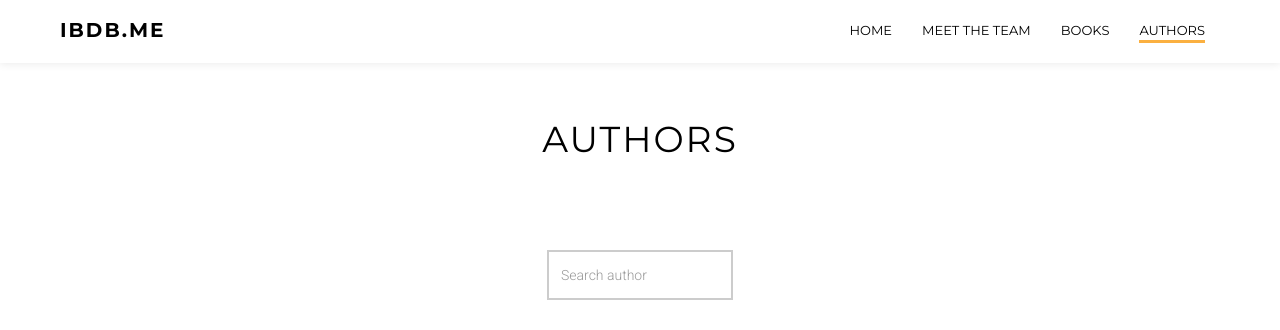
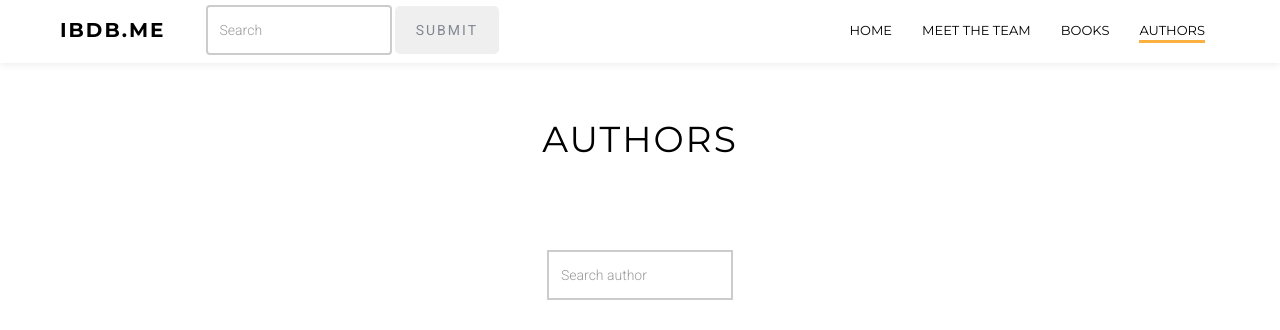
Before and after one commit to richeyh/cs373-idb, a Flask app: page /authors in a window 1280 px wide. Shown: the top 330 px of the page. Run offline with Flask 2, Linux system fonts and the light colour scheme; data that the repository does not hold is empty; some libraries are stand-ins or nearby versions.

Commit message:
added search bar

```diff
--- a/app/templates/base.html
+++ b/app/templates/base.html
@@ -86,6 +86,10 @@
 						<li id="books"><a href="{{ url_for('.Books')}}"><span>Books <span class="border"></span></span></a></li>
 						<li id="authors"><a href="{{ url_for('.Authors')}}"><span>Authors <span class="border"></span></span></a></li>
 					</ul>
+					<form id="search" class="navbar-form navbar-left">
+				        <input id="search-field" type="text" class="form-control" placeholder="Search">
+			        	<button type="submit" class="btn" style="margin-bottom: 0px">Submit</button>
+		      		</form>
 				</div>
 			</div>
 		</nav>
@@ -94,6 +98,19 @@
 	<div class="col-md-12">
 		{% block content%}
 		{% endblock %}
+	</div>
+
+
+
+	<div id="resultModal" class="modal fade" tabindex="999">
+		<div class="modal-dialog">
+		    <div class="modal-content">
+		    	<div id="result"></div>
+		    </div>
+		    <div class="modal-footer">
+        		<button type="button" class="btn btn-primary" data-dismiss="modal">Close</button>
+      		</div>
+		</div>
 	</div>
 
 	<footer id="fh5co-footer">
@@ -150,6 +167,19 @@
 	<script src="{{ url_for('static', filename='js/main.js') }}"></script>
 
 	<script type="text/javascript">
+		jQuery(document).ready(function($) {
+    			$( "#search" ).submit(function( event ) {
+    				event.preventDefault();
+    				var search_string = $('#search-field').val();
+    				$("#resultModal").modal('show');
+    				$.ajax({url: "/search/"+search_string, success: function(result){
+        				$("#result").html(result);
+    				}});
+    			});
+    			$(".clickable-row").click(function() {
+        			window.document.location = $(this).data("href");
+    			});
+		});
 			{% block javascript %}
 			{% endblock %}
 	</script>
--- a/app/templates/search.html
+++ b/app/templates/search.html
@@ -4,7 +4,7 @@
     </thead>
     <tbody>
 {% for entry in result %}
-   <tr> <td>{{entry.get_html(search) | safe}}</td> </tr>
+    <tr class="clickable-row" data-href="{{entry.get_link()}}"><td>{{entry.get_html(search)|safe }}</td></tr>
 {% endfor %}
     </tbody>
 </table>
```
Also changed, not shown: app/models.py (+10 -2 lines).
